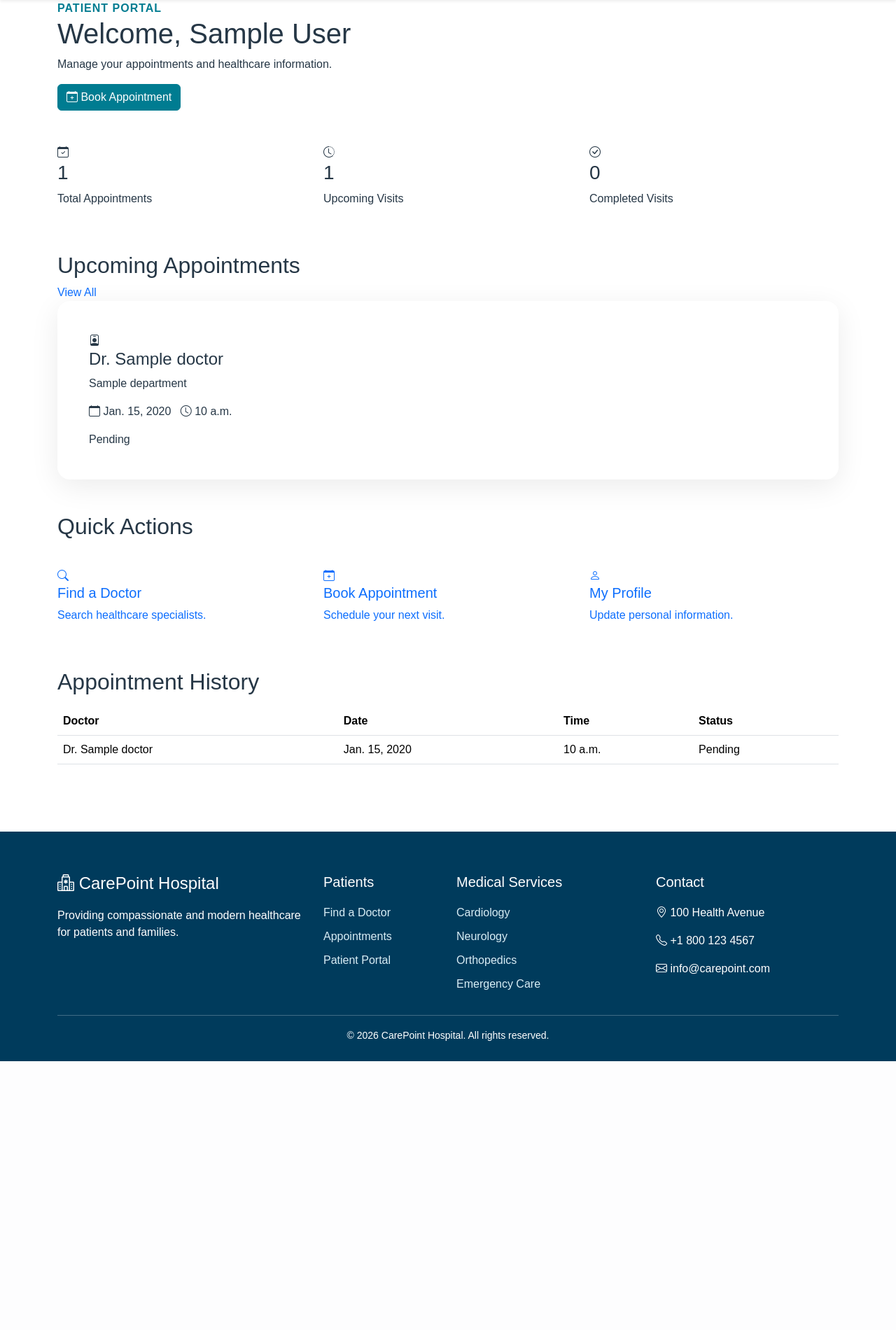
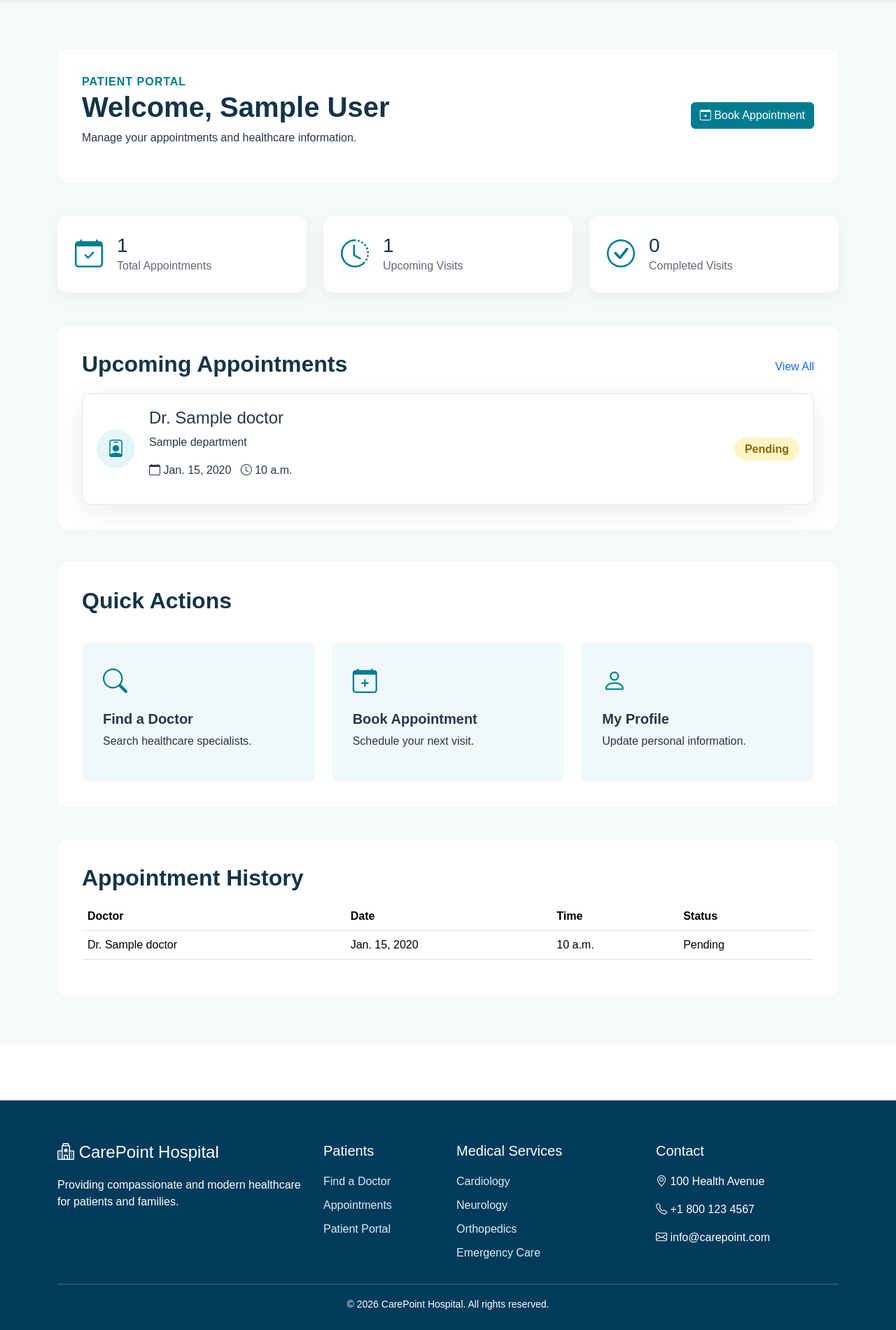
Before and after one commit to daroaliga-hub/Hospital_management_system, a Django app: page /dashboard/ in a window 1280 px wide. Shown: the part 117-2017 px from the top of the page at 70% size. Before the commit the page ends 1633 px from the top, so only its background shows below. Run offline with Django 5.2, Linux system fonts and the light colour scheme; a user stored in the database is signed in; tables that the repository leaves empty hold one stand-in row (values such as "Sample post").

Commit message:
Adding Dashboard CSS

```diff
--- a/hospital/static/css/style.css
+++ b/hospital/static/css/style.css
@@ -828,3 +828,294 @@ a {
     resize:none;
 
 }
+/* =====================================
+   PATIENT DASHBOARD
+===================================== */
+
+
+.patient-dashboard {
+
+    background:#f6f9fa;
+
+    padding:70px 0;
+
+}
+
+
+
+.dashboard-header {
+
+    background:white;
+
+    padding:35px;
+
+    border-radius:15px;
+
+    display:flex;
+
+    justify-content:space-between;
+
+    align-items:center;
+
+}
+
+
+
+.dashboard-header h1 {
+
+    color:#143447;
+
+    font-weight:700;
+
+}
+
+
+
+
+.dashboard-stat {
+
+    background:white;
+
+    padding:25px;
+
+    border-radius:15px;
+
+    display:flex;
+
+    align-items:center;
+
+    gap:20px;
+
+    box-shadow:
+    0 8px 25px rgba(0,0,0,.05);
+
+}
+
+
+
+.dashboard-stat i {
+
+    font-size:40px;
+
+    color:#007c91;
+
+}
+
+
+
+.dashboard-stat h3 {
+
+    margin:0;
+
+    color:#143447;
+
+}
+
+
+
+.dashboard-stat p {
+
+    margin:0;
+
+    color:#667;
+
+}
+
+
+
+
+.dashboard-section {
+
+    background:white;
+
+    padding:35px;
+
+    border-radius:15px;
+
+}
+
+
+
+.section-title-row {
+
+    display:flex;
+
+    justify-content:space-between;
+
+    align-items:center;
+
+}
+
+
+
+.section-title-row h2,
+.dashboard-section h2 {
+
+    color:#143447;
+
+    font-weight:700;
+
+}
+
+
+
+
+
+.appointment-card {
+
+    display:flex;
+
+    align-items:center;
+
+    justify-content:space-between;
+
+    padding:20px;
+
+    border:1px solid #e5e8eb;
+
+    border-radius:12px;
+
+    margin-top:15px;
+
+}
+
+
+
+.appointment-icon {
+
+    width:55px;
+
+    height:55px;
+
+    background:#e5f6f7;
+
+    border-radius:50%;
+
+    display:flex;
+
+    justify-content:center;
+
+    align-items:center;
+
+}
+
+
+
+.appointment-icon i {
+
+    color:#007c91;
+
+    font-size:25px;
+
+}
+
+
+
+.appointment-details {
+
+    flex:1;
+
+    margin-left:20px;
+
+}
+
+
+
+.status {
+
+    padding:8px 15px;
+
+    border-radius:20px;
+
+    font-weight:600;
+
+}
+
+
+
+.status.confirmed {
+
+    background:#dff6e8;
+
+    color:#1b7d3a;
+
+}
+
+
+
+.status.pending {
+
+    background:#fff4c7;
+
+    color:#8a6800;
+
+}
+
+
+
+
+.dashboard-action {
+
+    display:block;
+
+    background:#f1f8fa;
+
+    padding:30px;
+
+    border-radius:12px;
+
+    color:#263746;
+
+    transition:.3s;
+
+}
+
+
+
+.dashboard-action:hover {
+
+    transform:translateY(-5px);
+
+    color:#007c91;
+
+}
+
+
+
+.dashboard-action i {
+
+    font-size:35px;
+
+    color:#007c91;
+
+}
+
+
+
+.dashboard-action h5 {
+
+    margin-top:15px;
+
+    font-weight:700;
+
+}
+
+
+
+@media(max-width:768px){
+
+.dashboard-header{
+
+    display:block;
+
+}
+
+
+.appointment-card{
+
+    display:block;
+
+}
+
+
+}
```
